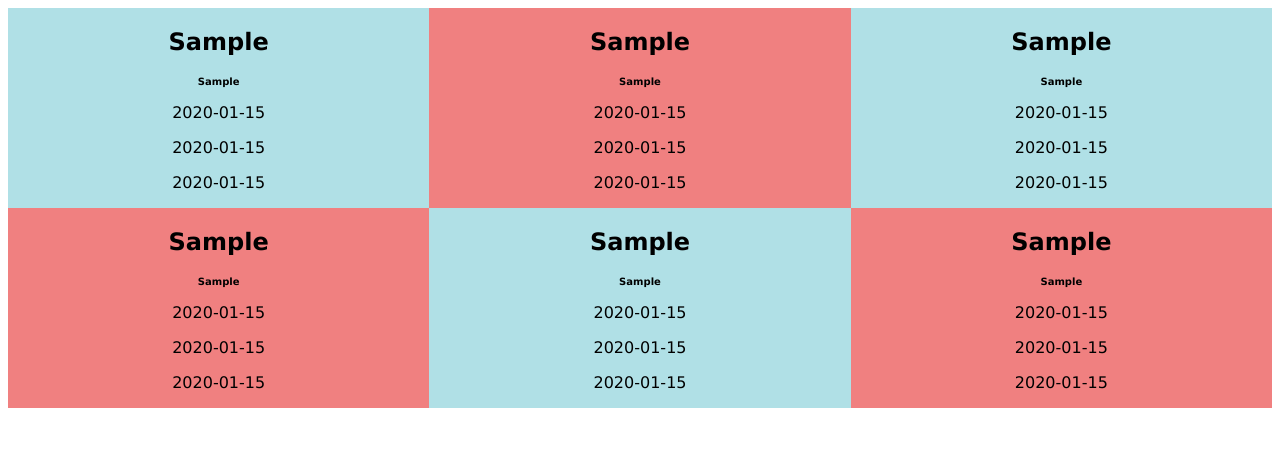
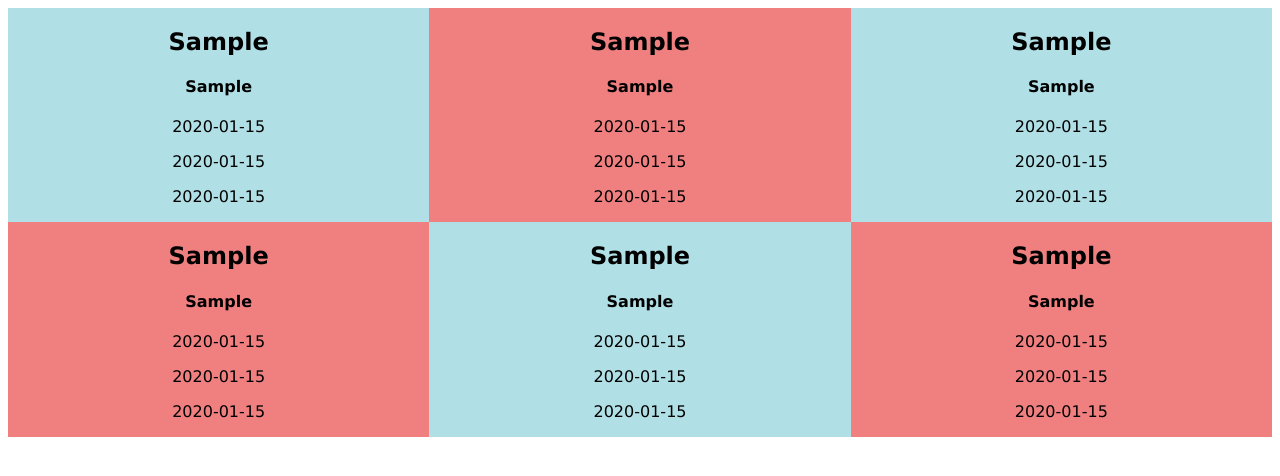
Before and after one commit to sslipetz/ttcTimes, a Flask app: template templates/index.html in a window 1280 px wide. Shown: the top 476 px of the page. Run offline with Flask 2, Linux system fonts and the light colour scheme; the template is opened without the code that fills it: most values are stand-ins (such as "Sample title", 1, 10 or a date in 2020); some libraries are stand-ins or nearby versions.

Commit message:
resizing for display

```diff
--- a/templates/index.html
+++ b/templates/index.html
@@ -17,12 +17,12 @@
     width: 140px;
     height:100px;
 }
-h4 {
+.h4 {
     font-size: 10px;
     padding: 0px;
 }
 
-p {
+.p {
 padding: 0px;
 }
 </style>
@@ -79,7 +79,6 @@ padding: 0px;
     <p>{{ times52 }}</p>
   </div>
 </div>
-
 </body>
 </html>
 
```
Lines whose indentation alone changed are shown as unchanged.
